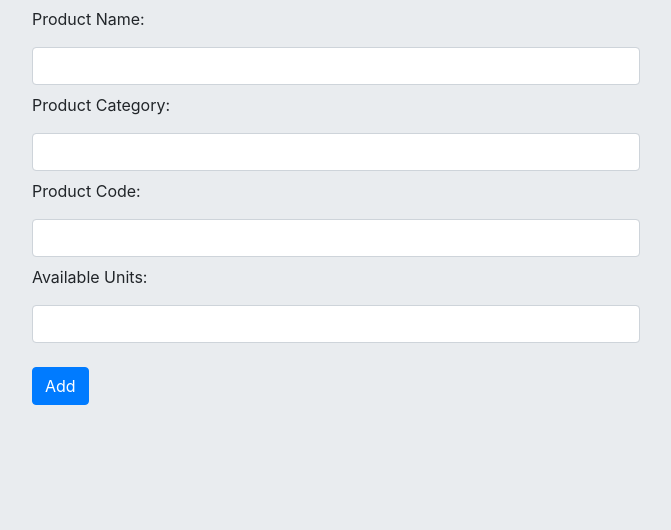
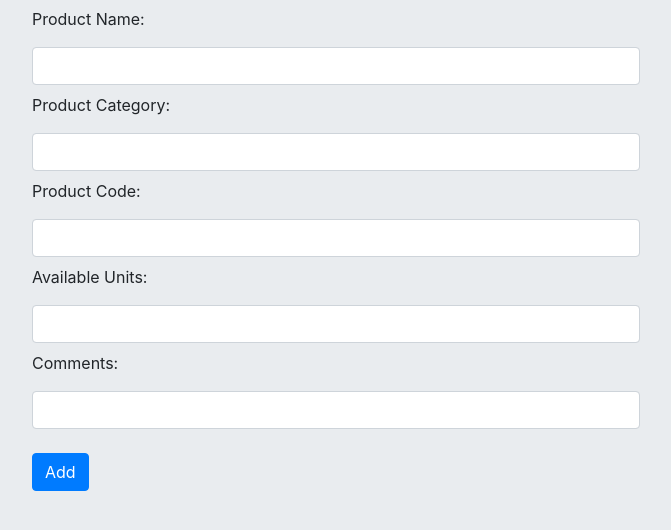
Before and after one commit to tharunpalla/shopify-inventory, a Flask app: page /add in a window 1280 px wide. Shown: the part 119-649 px from the top of the page, without its empty margins (304-975 px from the left). Run offline with Flask 2, Linux system fonts and the light colour scheme; some libraries are stand-ins or nearby versions.

Commit message:
Updating HTML pages

```diff
--- a/app.py
+++ b/app.py
@@ -29,8 +29,9 @@ def add():
             product_category = request.form['product_category']
             product_code = request.form['product_code']
             available_units = request.form['available_units']
+            comments = request.form['comments']
             db_collection.insert_one(create_new_inventory(
-                product_name, product_category, product_code, available_units))
+                product_name, product_category, product_code, available_units, comments))
             return redirect('/')
         except:
             return 'There was an issue adding your inventory'
@@ -38,11 +39,12 @@ def add():
         return render_template('add.html')
 
 
-def create_new_inventory(product_name, product_category, product_code, available_units):
+def create_new_inventory(product_name, product_category, product_code, available_units, comments):
     return {"product_name": product_name,
             "product_category": product_category,
             "product_code": product_code,
             "available_units": available_units,
+            "comments": comments,
             "date_created": datetime.utcnow().strftime("%m-%d-%Y")}
 
 
@@ -63,8 +65,9 @@ def update(id):
             product_category = request.form['product_category']
             product_code = request.form['product_code']
             available_units = request.form['available_units']
+            comments = request.form['comments']
             inventory = create_new_inventory(
-                product_name, product_category, product_code, available_units)
+                product_name, product_category, product_code, available_units, comments)
             db_collection.update_one({'_id': ObjectId(id)}, {
                                      '$set': inventory
                                      })
@@ -74,6 +77,7 @@ def update(id):
     else:
         try:
             inventory = db_collection.find_one({'_id': ObjectId(id)})
+            print(inventory)
             return render_template('update.html', inventory=inventory)
         except:
             return 'There was an issue getting your inventory'
--- a/templates/add.html
+++ b/templates/add.html
@@ -15,9 +15,11 @@
         <label class="inventory-add-label">Product Category:</label>
         <input class="form-control" type="text" name="product_category" id="product_category" required>
         <label class="inventory-add-label">Product Code:</label>
-        <input class="form-control" type="number" name="product_code" id="product_code" required>
+        <input class="form-control" type="number" min="0" name="product_code" id="product_code" required>
         <label class="inventory-add-label">Available Units:</label>
-        <input class="form-control" type="number" name="available_units" id="available_units" required>
+        <input class="form-control" type="number" min="0" name="available_units" id="available_units" required>
+        <label class="inventory-add-label">Comments:</label>
+        <input class="form-control" type="text" name="comments" id="comments">
         <label class="inventory-add-label"></label>
         <input type="submit" class="btn btn-primary" value="Add">
     </form>
--- a/templates/index.html
+++ b/templates/index.html
@@ -32,6 +32,7 @@
                     <th scope="col">Product Category</th>
                     <th scope="col">Product Code</th>
                     <th scope="col">Available Units</th>
+                    <th scope="col">Comments</th>
                     <th scope="col">Date Created</th>
                 </tr>
             </thead>
@@ -42,6 +43,7 @@
                         <td>{{ inventory.product_category }}</td>
                         <td>{{ inventory.product_code }}</td>
                         <td>{{ inventory.available_units }}</td>
+                        <td>{{ inventory.comments }}
                         <td>{{ inventory.date_created }}</td>
                         <td><a href="/delete/{{inventory._id}}" class="btn btn-danger">Delete</a></td>
                         <td><a href="/update/{{inventory._id}}" class="btn btn-info">Update</a></td>
```
Also changed, not shown: templates/update.html (+6 -6 lines).
